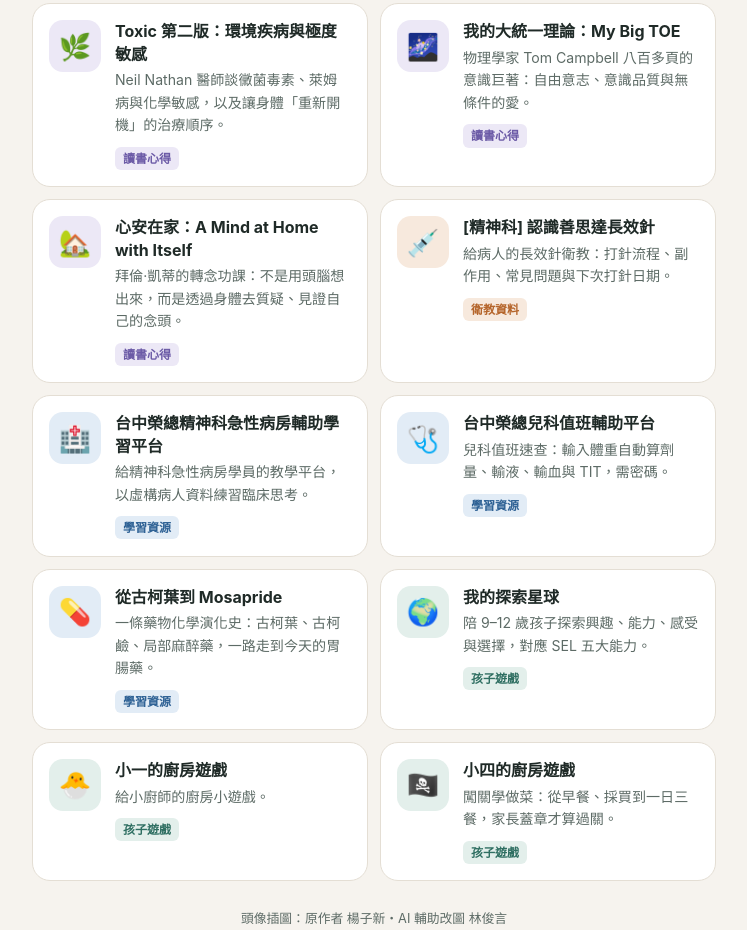
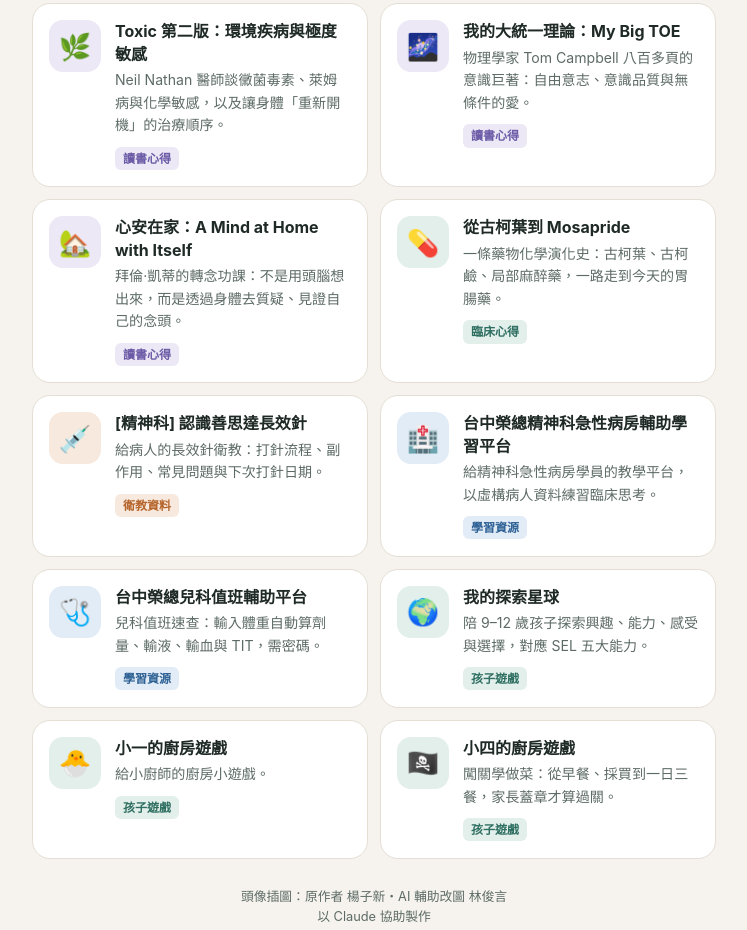
Before and after one commit to ccc99188-oss/ccc99188-oss.github.io, a plain HTML site: page index.html in a window 1280 px wide. Shown: the part 1159-2089 px from the top of the page, without its empty margins (266-1013 px from the left). Drawn offline with Linux system fonts and the light colour scheme.

Commit message:
新增「臨床心得」分類，從古柯葉到 Mosapride 改放這一類
Co-Authored-By: Claude Opus 5 <noreply@anthropic.com>

```diff
--- a/index.html
+++ b/index.html
@@ -303,7 +303,7 @@
       title: "從古柯葉到 Mosapride",
       desc: "一條藥物化學演化史：古柯葉、古柯鹼、局部麻醉藥，一路走到今天的胃腸藥。",
       icon: "💊",
-      cat: "學習資源",
+      cat: "臨床心得",
       url: "https://ccc99188-oss.github.io/coca-to-mosapride/"
     },
     {
@@ -318,7 +318,7 @@
   const grid = document.getElementById("grid");
   const filters = document.getElementById("filters");
   // 分類順序：要新增分類就加在這裡
-  const cats = ["全部", "讀書心得", "衛教資料", "學習資源", "孩子遊戲"];
+  const cats = ["全部", "讀書心得", "臨床心得", "衛教資料", "學習資源", "孩子遊戲"];
   let current = "全部";
 
   function render() {
```
